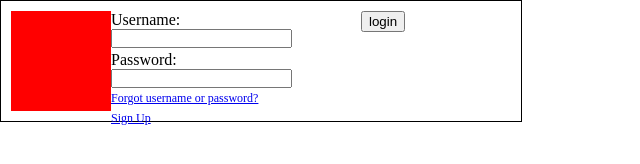
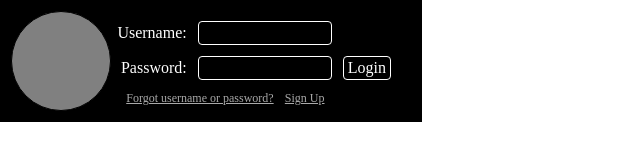
Before and after one commit to ZhihengChang/Gomoku, a plain HTML site: page src/client/pages/login.html in a window 1280 px wide. Shown: the whole page, without its empty margins (0-640 px from the left). Drawn offline with Linux system fonts and the light colour scheme.

Commit message:
Update login page

```diff
--- a/src/client/css/base.css
+++ b/src/client/css/base.css
@@ -1,3 +1,5 @@
+
+
 body, div, p, dl, dt, dd, ul, ol, li,
 h1, h2, h3, h4, h5, h6, th, td,
 form, fieldset, input, textarea {margin: 0; padding: 0;}
--- a/src/client/css/login.css
+++ b/src/client/css/login.css
@@ -1,25 +1,101 @@
+body {
+    height: 100px;
+    width: 400px;
+}
+
 .main.container {
     display: grid;
+    background-color: black;
     border: solid black 1px;
-    height: 100px;
-    width: 500px;
+    height: 100%;
+    width: 100%;
     padding: 10px;
-    grid-template-columns: 20% 50% 30%;
+    grid-template-columns: 100px 280px;
     grid-template-rows: 100px;
+    /* grid-gap: 1em; */
 }
 
 .avatar.container {
-    background-color: red;
+    border-radius: 50%;
+    background-color: gray;
+    border: solid black 1px;
 }
 
 .login.form {
     display: grid;
     height: 100%;
-    grid-template-rows: 40% 40% 20%;
+    padding-top: 10px;
+    grid-template: repeat(6, 1fr) / repeat(9, 1fr);
+    grid-gap: 0.7em;
 }
+
+input:focus {
+    color: white;
+}
+
+input {
+    color: white;
+    font-size: 15px;
+    font-size: max(16px, 1em);
+    font-family: inherit;
+    padding: 0.125em 0.25em;
+    background-color: black;
+    border: 1px solid white;
+    border-radius: 4px;
+}
+
+.usn_lable{
+    color: white;
+    grid-row-start: 1;
+    grid-column: 1 / 4;
+    place-self: center end;
+}
+
 .usn {
+    background-color: black;
     grid-row-start: 1;
+    grid-column: 4 / 9;
 }
+
+.pwd_lable{
+    color: white;
+    grid-row-start: 2;
+    grid-column: 1 / 4;
+    place-self: center end;
+}
+
 .pwd {
+    background-color: black;
     grid-row-start: 2;
+    grid-column: 4 / 9;
 }
+
+.sbm {
+    /* font-weight: bold; */
+    grid-row-start: 2;
+    grid-column: 9 / 10;
+}
+
+.sbm:hover{
+    background-color: lightgray;
+    color: black;
+}
+
+.link{
+    color: darkgray;
+}
+
+.link:hover{
+    color: white;
+}
+
+.recover{
+    grid-row-start: 3;
+    grid-column: 1 / 7;
+    place-self: center end;
+}
+
+.signup{
+    grid-row-start: 3;
+    grid-column: 7 / 10;
+}
--- a/src/client/js/client_utilities.js
+++ b/src/client/js/client_utilities.js
@@ -1,5 +1,5 @@
 'use strict';
-export {setAttrs, createDom, createMultiDom, addDom, isEmpty};
+export {setAttrs, createDom, createMultiDoms, addDom, isEmpty};
 /**
  * Client Utilities
  */
@@ -38,7 +38,8 @@ function setAttrs(elem, ...attrs) {
     }
 
     return {
-        setAttrs: (...others) => setAttrs(elem, ...others)
+        more: (...others) => setAttrs(elem, ...others),
+        // after: (fn) => fn.call(elem, arguments)
     };
 }
 
@@ -55,7 +56,7 @@ function createDom(tagname, ...attrs) {
 }
 
 //createMultiDom('p', 4, {1},{2})
-function createMultiDom(tagname, ...attrs){
+function createMultiDoms(tagname, ...attrs){
     if(isEmpty(attrs)){
         return [createDom(tagname)];
     }
--- a/src/client/js/login.js
+++ b/src/client/js/login.js
@@ -2,40 +2,34 @@
 import * as util from './client_utilities.js'
 
 //Create elements
-let [div, div_avatar, div_form, div_btn] = util.createMultiDom('div',
+let [div_main, div_avatar, div_form] = util.createMultiDoms('div',
     {class: 'main container'},
     {class: 'avatar container'},
     {class: 'form container'},
-    {class: 'submit container'}
 );
 
 let form_login = util.createDom('form', {class: 'login form'});
 let img_avatar = util.createDom('img', {class: 'avatar img'});
 
-let [lbl_usn, lbl_pwd] = util.createMultiDom('label',
-    {class: 'usn', txt: 'Username: '},
-    {class: 'pwd', txt: 'Password: '}
+let [lbl_usn, lbl_pwd] = util.createMultiDoms('label',
+    {class: 'usn_lable', txt: 'Username: '},
+    {class: 'pwd_lable', txt: 'Password: '}
 );
 
-let [inp_usn, inp_pwd] = util.createMultiDom('input',
-    {type: 'text', id: 'username'},
-    {type: 'password', id: 'password'},
+let [inp_usn, inp_pwd, inp_login] = util.createMultiDoms('input',
+    {class: 'usn', type: 'text', id: 'username'},
+    {class: 'pwd', type: 'password', id: 'password'},
+    {class: 'sbm btn', type: 'submit', value: 'Login'}
 );
 
-let [a_signup, a_recover] = util.createMultiDom('a',
+let [a_signup, a_recover] = util.createMultiDoms('a',
     {class: 'signup link f12', txt: 'Sign Up', href: '#'},
     {class: 'recover link f12', txt: 'Forgot username or password?', href: '#'}
 );
 
-let btn_login = util.createDom('button', {class: 'login btn', txt: 'login'})
-
-util.addDom(lbl_usn, inp_usn);
-util.addDom(lbl_pwd, inp_pwd);
-
 //Build Page
-util.addDom(form_login, lbl_usn, lbl_pwd, a_recover, a_signup);
+util.addDom(form_login, lbl_usn, inp_usn, lbl_pwd, inp_pwd, inp_login, a_recover, a_signup);
 util.addDom(div_avatar, img_avatar);
 util.addDom(div_form, form_login);
-util.addDom(div_btn, btn_login);
-util.addDom(div, div_avatar, div_form, div_btn);
-util.addDom(document.body, div);
+util.addDom(div_main, div_avatar, div_form);
+util.addDom(document.body, div_main);
```
